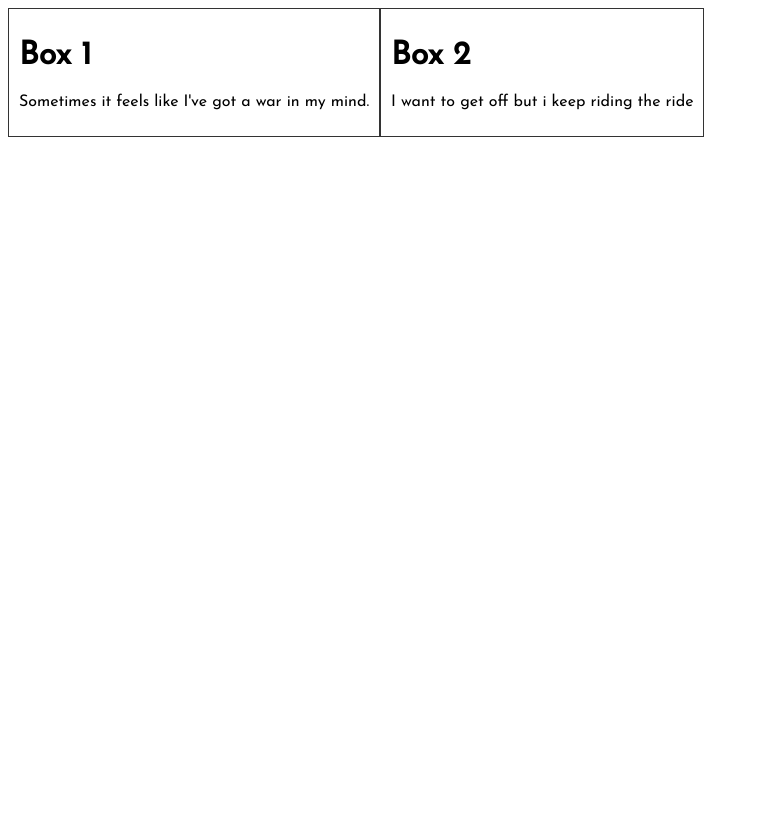
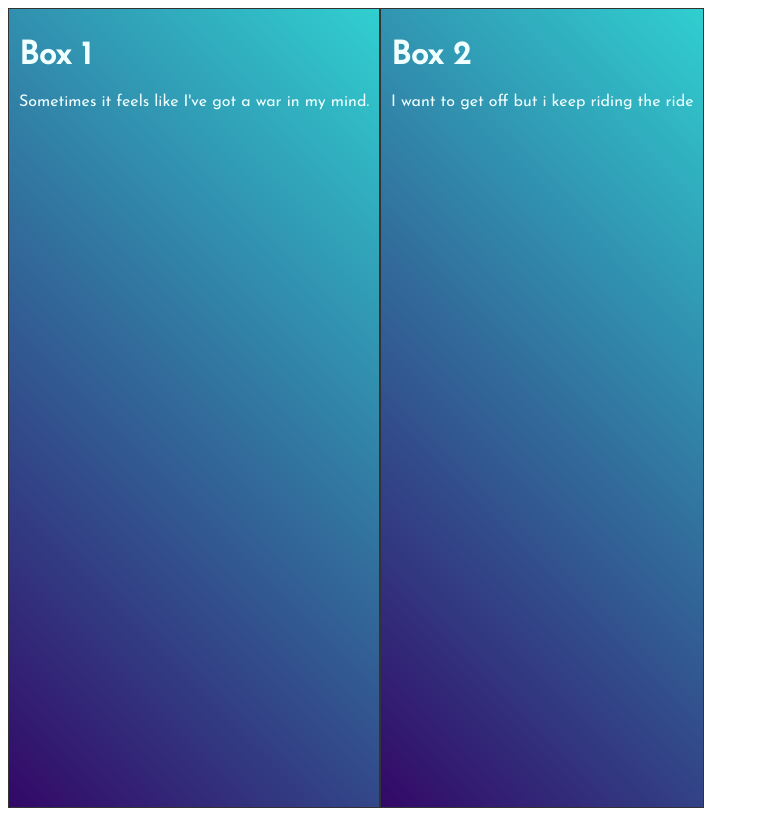
Before and after one commit to Felipemorai/Css-Flex-Box, a plain HTML site: page index.html in a window 1280 px wide. Shown: the whole page, without its empty margins (0-759 px from the left). Drawn offline with Linux system fonts and the light colour scheme.

Commit message:
linear gradient

```diff
--- a/style.css
+++ b/style.css
@@ -4,8 +4,12 @@
     padding: 10px;
     font-family: 'Josefin Sans', sans-serif;
     font-size: 1rem;
+    background-image: linear-gradient(225deg,#30cfd0,#330867);
 }
 .container {
     display: flex;
     flex-direction: row;
+    justify-content: ;
+    height: 100vh;
+    color: azure;
 }
```
